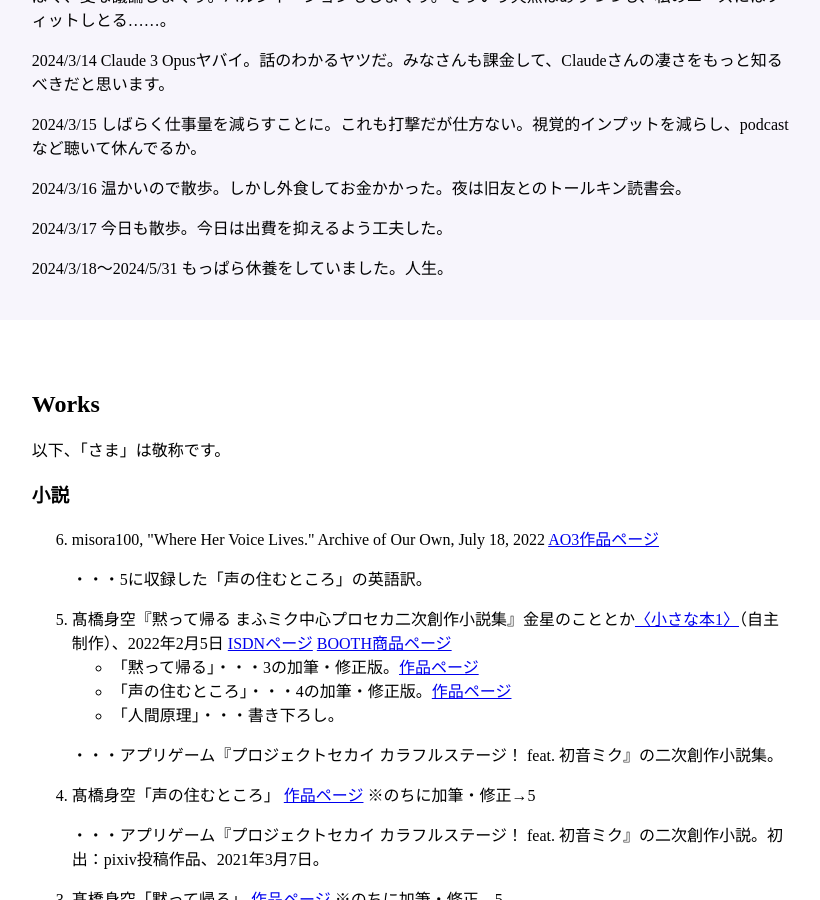
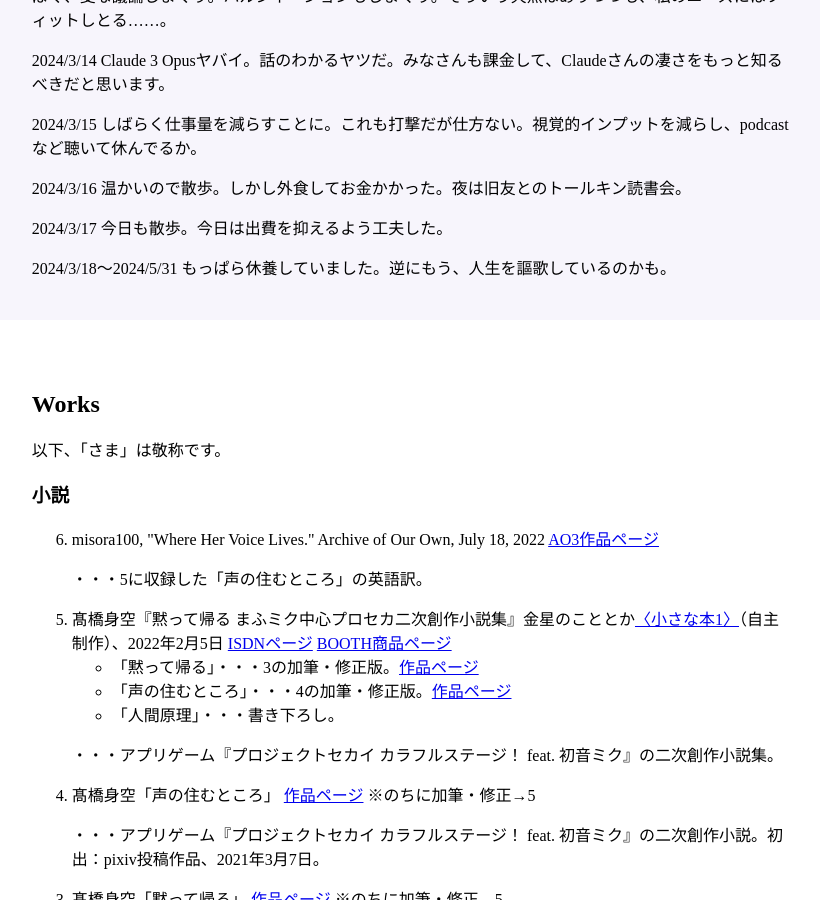
Before and after one commit to misora100/misora100.github.io, a Jekyll site: the page index.html, which Jekyll copies as it is, in a window 1280 px wide and 900 px high, scrolled down 2058 px. Shown: the whole window, without its empty margins (229-1049 px from the left). Built offline with Jekyll 4.4.1, drawn with Linux system fonts in a browser that asks for light colours.

Commit message:
Update index.html

```diff
--- a/index.html
+++ b/index.html
@@ -71,7 +71,7 @@
         <p>2024/3/15 しばらく仕事量を減らすことに。これも打撃だが仕方ない。視覚的インプットを減らし、podcastなど聴いて休んでるか。</p>
         <p>2024/3/16 温かいので散歩。しかし外食してお金かかった。夜は旧友とのトールキン読書会。</p>
         <p>2024/3/17 今日も散歩。今日は出費を抑えるよう工夫した。</p>
-        <p>2024/3/18～2024/5/31 もっぱら休養をしていました。人生。</p>
+        <p>2024/3/18～2024/5/31 もっぱら休養していました。逆にもう、人生を謳歌しているのかも。</p>
     </div>
     <div class="main">
         <h2>Works</h2>
```
